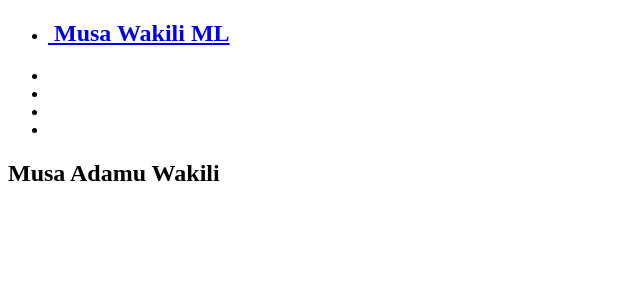
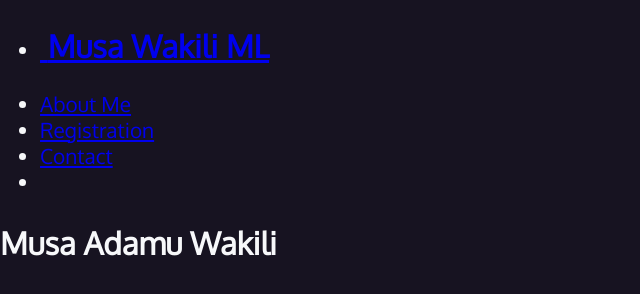
Before and after one commit to musawakiliML/ZuriInternship, a plain HTML site: page Fullstack Web/Task Three/index.html in a window 1280 px wide. Shown: the whole page, without its empty margins (0-640 px from the left). Drawn offline with Linux system fonts and the light colour scheme; some icons are missing; a web font is replaced by a local one.

Commit message:
update on site

```diff
--- a/Fullstack Web/Task Three/index.html
+++ b/Fullstack Web/Task Three/index.html
@@ -21,10 +21,18 @@
                     </a>
                 </h1>
             </li>
-            <li></li>
-            <li></li>
-            <li></li>
-            <li></li>
+            <li>
+                <a href="../Task Three/index.html">About Me</a>
+            </li>
+            <li>
+                <a href="../Task Three/registration.html">Registration</a>
+            </li>
+            <li>
+                <a href="../Task Three/contact.html">Contact</a>
+            </li>
+            <li>
+                <a href="../Task Three/"></a>
+            </li>
         </ul>
     </nav>
     <h1></h1>
--- a/Fullstack Web/Task Three/styles/style.css
+++ b/Fullstack Web/Task Three/styles/style.css
@@ -0,0 +1,31 @@
+:root {
+    --black: #171321;
+    --dkblue: #0d314b;
+    --plum: #4b0d49;
+    --hotmag: #ff17e4;
+    --magenta: #e310cb;
+    --aqua: #86fbfb;
+    --white: #f7f8fa;
+    --font-size: 1.3rem;
+    --mono: "Oxygen mono", monospace;
+    --sans: Oxygen, sans-serif;
+}
+
+html {
+    box-sizing: border-box;
+}
+*,
+*::before,
+*::after {
+    box-sizing: inherit;
+}
+
+body{
+    padding: 0%;
+    margin: 0%;
+    font-family: var(--sans);
+    background-color: var(--black);
+    color: var(--white);
+    font-size: var(--font-size);
+
+}
```
